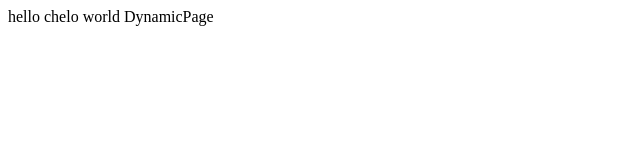
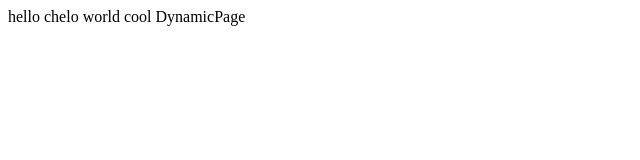
Before and after one commit to sohail20/subdomain2, a Next.js app: page /dynamic in a window 1280 px wide. Shown: the top 160 px of the page, without its empty margins (0-640 px from the left). Built offline with nearby package versions, Linux system fonts and the light colour scheme.

Commit message:
Update dynamic.js

```diff
--- a/pages/dynamic.js
+++ b/pages/dynamic.js
@@ -3,7 +3,7 @@ import React from 'react';
 function DynamicPage({ subdomain }) {
     return (
         <div>
-            hello chelo world
+            hello chelo world cool
             DynamicPage {subdomain}
         </div>
     );
```
